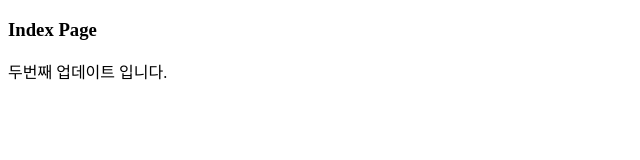
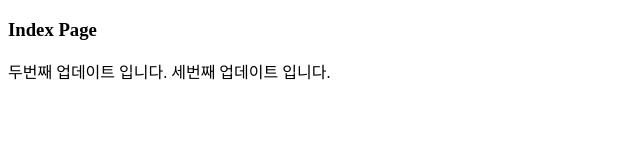
Before and after one commit to xguest7/StudyGit, a plain HTML site: page index.html in a window 1280 px wide. Shown: the whole page, without its empty margins (0-640 px from the left). Drawn offline with Linux system fonts and the light colour scheme.

Commit message:
세번째 업데이트 입니다.

```diff
--- a/index.html
+++ b/index.html
@@ -8,5 +8,6 @@
 <body>
     <h3>Index Page</h3>
     두번째 업데이트 입니다.
+    세번째 업데이트 입니다.
 </body>
 </html>
```
